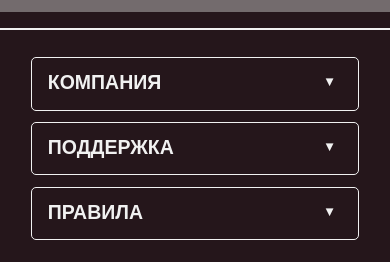
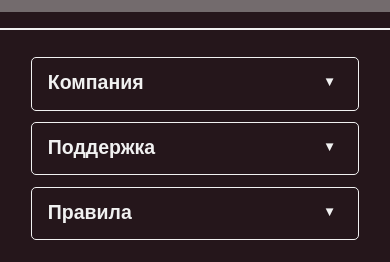
Before and after one commit to konstantinroy/RayVsDudka-vite-, a React (Vite) app: page /#/audio in a window 390 px wide. Shown: the part 4758-5020 px from the top of the page. Built offline with nearby package versions, Linux system fonts and the light colour scheme; a web font is replaced by a local one.

Commit message:
Changing footer text

```diff
--- a/src/components/Main/Footer/Footer.module.scss
+++ b/src/components/Main/Footer/Footer.module.scss
@@ -78,12 +78,8 @@
   .linksBox {
     grid-template-columns: 22% 27% 33% 18%;
   }
-  .linksBlock h1 {
-    text-transform: uppercase;
-  }
   .linksBlock p {
-    max-width: 80%;
-    margin: 0 0 0.7vw 0;
+    margin-bottom: 2vw;
   }
   .footerCapText {
     font-size: 1.9vw;
@@ -126,12 +122,12 @@
   }
   .visible {
     max-height: 100%;
-    width: 85%;
+    width: 100%;
     overflow: visible;
     margin-top: 2vw;
   }
   .linksBlock p {
-    font-size: 4.5vw;
+    font-size: 4vw;
   }
   .linksBlock img {
     width: 80%;
```
